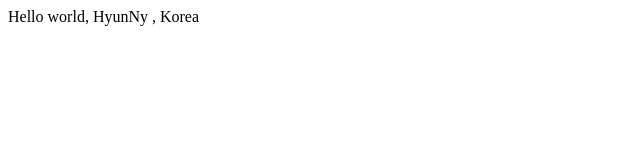
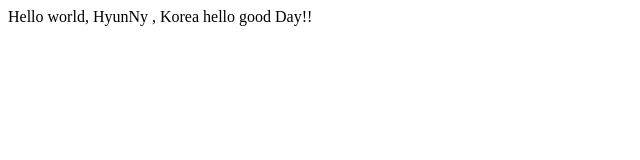
Before and after one commit to HyunNy/opentutorials-HyunNy1, a plain HTML site: page index.html in a window 1280 px wide. Shown: the whole page, without its empty margins (0-640 px from the left). Drawn offline with Linux system fonts and the light colour scheme.

Commit message:
add hello good Day!! to index.html

```diff
--- a/index.html
+++ b/index.html
@@ -20,5 +20,6 @@
 
     <body>
         Hello world, HyunNy , Korea
+           hello good Day!!
     </body>
 </html>
```
